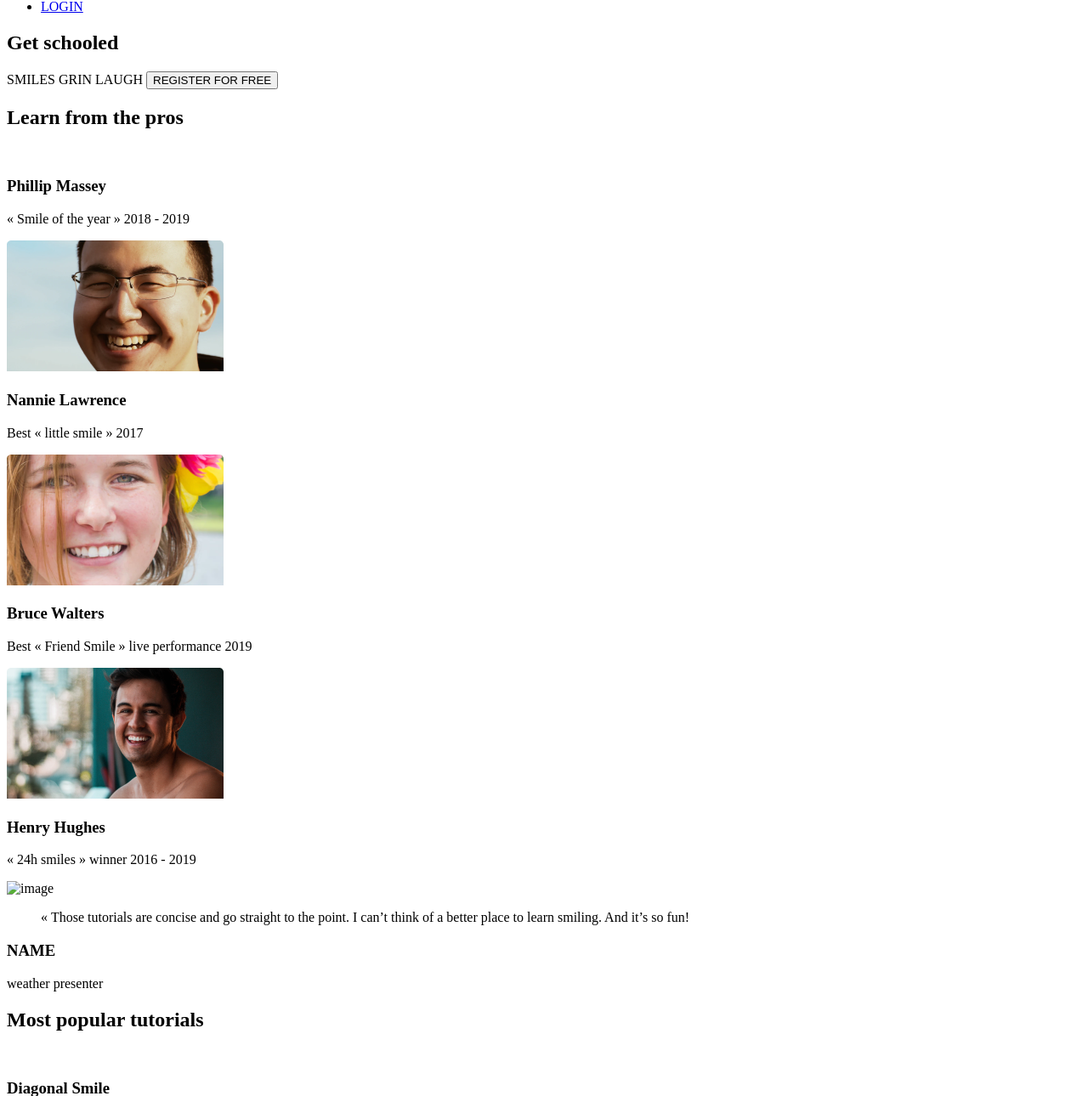
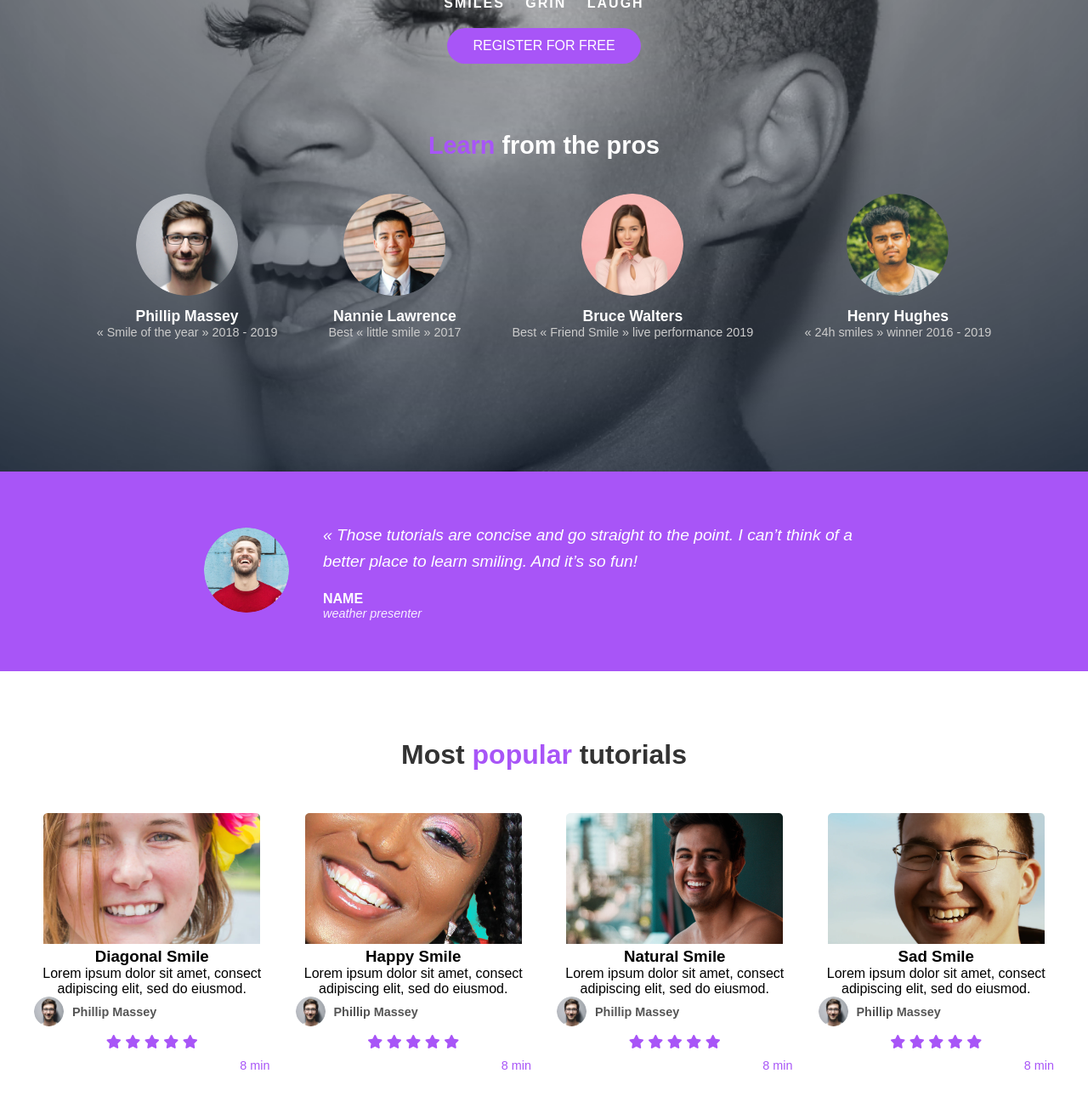
Before and after one commit to frankotsialo/alx_html_css, a plain HTML site: page css_advanced/index.html in a window 1280 px wide. Shown: the part 315-1605 px from the top of the page at 85% size. Drawn offline with Linux system fonts and the light colour scheme.

Commit message:
CSS code

```diff
--- a/css_advanced/index.html
+++ b/css_advanced/index.html
@@ -5,13 +5,16 @@
     <meta name="viewport" content="width=device-width, initial-scale=1.0">
     <script src="https://kit.fontawesome.com/4a2b055604.js" crossorigin="anonymous"></script>
     <title>Document</title>
+    <link rel="stylesheet" href="/css_advanced/styles.css">
 </head>
 <body>
     <header>
         <nav>
-            <img src="https://fakeimg.pl/250x250?text=Sample+Logo" alt="logo">
+            <div class="logo">
+                <img src="/css_advanced/images/logo.png" alt="logo">
+            </div>
 
-            <ul>
+            <ul class="nav-links">
                 <li><a href="#">COURSE</a></li>
                 <li><a href="#">PRICING</a></li>
                 <li><a href="#">LOGIN</a></li>
@@ -20,149 +23,181 @@
 
     </header>
     <main>
-        <section>
-            <div>
+        <section class="hero" >
+            <div class="hero-content" >
+                <div class="hero-tags">
                     <h1>Get schooled</h1>
                     <span>SMILES</span>
                     <span>GRIN</span>
                     <span>LAUGH</span>
-                <button>REGISTER FOR FREE</button>
                 </div>
+                <button class="cta">REGISTER FOR FREE</button>
+            </div>
+            <div class="hero-pros">
+                <h2><span>Learn</span> from the pros</h2>
                 <div>
-                <h2>Learn from the pros</h2>
-                <div>
-                    <div>
-                        <img src="./images/1 (3).png" alt="">
+                    <div class="pros-list">
+                        <div class="pro">
+                            <img src="./images/1.png" alt="">
                             <h3>Phillip Massey</h3>
                             <p>« Smile of the year » 2018 - 2019</p>
                         </div>
-                    <div>
-                        <img src="./images/6.png" alt="">
+                        <div class="pro">
+                            <img src="./images/2.png" alt="">
                             <h3>Nannie Lawrence</h3>
                             <p>Best « little smile » 2017</p>
                         </div>
-                    <div>
-                        <img src="./images/7.png" alt="">
+                        <div class="pro">
+                            <img src="./images/3.png" alt="">
                             <h3>Bruce Walters</h3>
                             <p>Best « Friend Smile » live performance 2019</p>
                         </div>
-                    <div>
-                        <img src="./images/8.png" alt="">
+                        <div class="pro">
+                            <img src="./images/4.png" alt="">
                             <h3>Henry Hughes</h3>
                             <p>« 24h smiles » winner 2016 - 2019</p>
                         </div>
                     </div>
                 </div>
-        </section>
-        <section>
-            <div>
-                <img src="./images/Bitmap.png" alt="image">
-            </div>
-            <div>
-                <blockquote>« Those tutorials are concise and go straight to the point. I can’t think of a better place to learn smiling. And it’s so fun!</blockquote>
-                <h3>NAME</h3>
-                <P>weather presenter</P>
             </div>
         </section>
-        <section>
-            <h2>Most popular tutorials</h2>
+        <section class="testimonial">
+            <div class="testimonial-content">
                 <div>
-                <img src="./images/Bitmap (1).png" alt="">
+                    <img src="./images/5.png" alt="image">
+                </div>
+                <div class="testimonial-text">
+                    <blockquote class="quote">« Those tutorials are concise and go straight to the point. I can’t think of a better place to learn smiling. And it’s so fun!</blockquote>
+                    <h3 class="name">NAME</h3>
+                    <P class="title">weather presenter</P>
+                </div>
+            </div>
+        </section>
+        <section class="popular-tutorials">
+
+            <h2>Most <span>popular</span> tutorials</h2>
+
+            <div class="tutorial-grid">
+
+                <div class="tutorial-card">
+                <img src="./images/7.png" alt="Diagonal Smile">
                 <h3>Diagonal Smile</h3>
                 <p>Lorem ipsum dolor sit amet, consect adipiscing elit, sed do eiusmod.</p>
-                <div>
-                    <img src="./images/1 (3).png" alt="">
+
+                <div class="author">
+                    <img src="./images/1.png" alt="">
                     <h4>Phillip Massey</h4>
                 </div>
-                <div>
-                    <div><i class="fa-solid fa-star"></i></div>
-                    <div><i class="fa-solid fa-star"></i></div>
-                    <div><i class="fa-solid fa-star"></i></div>
-                    <div><i class="fa-solid fa-star"></i></div>
-                    <div><i class="fa-solid fa-star"></i></div>
+
+                <div class="stars">
+                    <i class="fa-solid fa-star"></i>
+                    <i class="fa-solid fa-star"></i>
+                    <i class="fa-solid fa-star"></i>
+                    <i class="fa-solid fa-star"></i>
+                    <i class="fa-solid fa-star"></i>
                 </div>
-                <p>8 min</p>
+
+                <p class="duration">8 min</p>
                 </div>
-            <div>
-                <img src="./images/Bitmap (4).png" alt="">
+
+                <div class="tutorial-card">
+                <img src="./images/9.png" alt="Happy Smile">
                 <h3>Happy Smile</h3>
                 <p>Lorem ipsum dolor sit amet, consect adipiscing elit, sed do eiusmod.</p>
-                <div>
-                    <img src="./images/1 (3).png" alt="">
+
+                <div class="author">
+                    <img src="./images/1.png" alt="">
                     <h4>Phillip Massey</h4>
                 </div>
-                <div>
-                    <div><i class="fa-solid fa-star"></i></div>
-                    <div><i class="fa-solid fa-star"></i></div>
-                    <div><i class="fa-solid fa-star"></i></div>
-                    <div><i class="fa-solid fa-star"></i></div>
-                    <div><i class="fa-solid fa-star"></i></div>
+
+                <div class="stars">
+                    <i class="fa-solid fa-star"></i>
+                    <i class="fa-solid fa-star"></i>
+                    <i class="fa-solid fa-star"></i>
+                    <i class="fa-solid fa-star"></i>
+                    <i class="fa-solid fa-star"></i>
                 </div>
-                <p>8 min</p>
+
+                <p class="duration">8 min</p>
                 </div>
-            <div>
-                <img src="./images/Bitmap (3).png" alt="">
+
+                <div class="tutorial-card">
+                <img src="./images/8.png" alt="Natural Smile">
                 <h3>Natural Smile</h3>
                 <p>Lorem ipsum dolor sit amet, consect adipiscing elit, sed do eiusmod.</p>
-                <div>
-                    <img src="./images/1 (3).png" alt="">
+
+                <div class="author">
+                    <img src="./images/1.png" alt="">
                     <h4>Phillip Massey</h4>
                 </div>
-                <div>
-                    <div><i class="fa-solid fa-star"></i></div>
-                    <div><i class="fa-solid fa-star"></i></div>
-                    <div><i class="fa-solid fa-star"></i></div>
-                    <div><i class="fa-solid fa-star"></i></div>
-                    <div><i class="fa-solid fa-star"></i></div>
+
+                <div class="stars">
+                    <i class="fa-solid fa-star"></i>
+                    <i class="fa-solid fa-star"></i>
+                    <i class="fa-solid fa-star"></i>
+                    <i class="fa-solid fa-star"></i>
+                    <i class="fa-solid fa-star"></i>
                 </div>
-                <p>8 min</p>
+
+                <p class="duration">8 min</p>
                 </div>
-            <div>
-                <img src="./images/Bitmap (2).png" alt="">
+
+                <div class="tutorial-card">
+                <img src="./images/6.png" alt="Sad Smile">
                 <h3>Sad Smile</h3>
                 <p>Lorem ipsum dolor sit amet, consect adipiscing elit, sed do eiusmod.</p>
-                <div>
-                    <img src="./images/1 (3).png" alt="">
+
+                <div class="author">
+                    <img src="./images/1.png" alt="">
                     <h4>Phillip Massey</h4>
                 </div>
-                <div>
-                    <div><i class="fa-solid fa-star"></i></div>
-                    <div><i class="fa-solid fa-star"></i></div>
-                    <div><i class="fa-solid fa-star"></i></div>
-                    <div><i class="fa-solid fa-star"></i></div>
-                    <div><i class="fa-solid fa-star"></i></div>
+
+                <div class="stars">
+                    <i class="fa-solid fa-star"></i>
+                    <i class="fa-solid fa-star"></i>
+                    <i class="fa-solid fa-star"></i>
+                    <i class="fa-solid fa-star"></i>
+                    <i class="fa-solid fa-star"></i>
                 </div>
-                <p>8 min</p>
+
+                <p class="duration">8 min</p>
                 </div>
+
+            </div>
+
         </section>
-        <section>
-            <h2>Free membership</h2>
-            <div>
-                <img src="./images/smile.svg" alt="">
+        <section class="membership-section">
+            <h2><span>Free</span> membership</h2>
+            <div class="feature-row">
+
+                <div class="member">
+                    <img src="./images/smile.png" alt="">
                     <h3>Lorem Ipsum</h3>
                     <p>Lorem ipsum dolor sit amet, consectetur adipiscing elit.</p>
                 </div>
-            <div>
-                <img src="./images/smile.svg" alt="">
+                <div class="member">
+                    <img src="./images/smile.png" alt="">
                     <h3>Lorem Ipsum</h3>
                     <p>Lorem ipsum dolor sit amet, consectetur adipiscing elit.</p>
                 </div>
-            <div>
-                <img src="./images/smile.svg" alt="">
+                <div class="member">
+                    <img src="./images/smile.png" alt="">
                     <h3>Lorem Ipsum</h3>
                     <p>Lorem ipsum dolor sit amet, consectetur adipiscing elit.</p>
                 </div>
-            <div>
-                <img src="./images/smile.svg" alt="">
+                <div class="member">
+                    <img src="./images/smile.png" alt="">
                     <h3>Lorem Ipsum</h3>
                     <p>Lorem ipsum dolor sit amet, consectetur adipiscing elit.</p>
                 </div>
-            <button>REGISTER FOR FREE</button>
+
+            </div>
+           <button class="reg-button">REGISTER FOR FREE</button>
         </section>
-        <section>
+        <section class="faq-section">
             <h2>F.A.Q</h2>
-            <div>
-                <div>
+            <div class="faq-grid">
+                <div class="faq-columns">
                     <div>
                         <h3>How does this work?</h3>
                     </div>
@@ -177,7 +212,7 @@
                         Lorem ipsum dolor sit amet, consectetur adipiscing elit, sed do eiusmod tempor incididunt ut labore et dolore magna aliqua. Ut enim ad minim veniam, quis nostrud exercitation ullamco laboris nisi ut aliquip ex ea commodo consequat. Duis aute irure dolor in reprehenderit in voluptate velit esse cillum dolore eu fugiat nulla pariatur. Excepteur sint occaecat cupidatat non proident, sunt in culpa qui officia deserunt mollit anim id est laborum.
                     </div>
                 </div>
-                <div>
+                <div class="faq-columns">
                     <div>
                         <h3>How does this work?</h3>
                     </div>
@@ -194,10 +229,10 @@
             </div>
         </section>
     </main>
-    <footer>
+    <footer class="footer">
         <section>
-            <div>
-                <img src="https://fakeimg.pl/250x250?text=Sample+Logo" alt="logo">
+            <div class="footer-content">
+                <img src="/css_advanced/images/logo.png" alt="logo">
                 <div>
                     <i class="fa-brands fa-facebook"></i>
                     <i class="fa-brands fa-twitter"></i>
--- /dev/null
+++ b/css_advanced/styles.css
@@ -0,0 +1,327 @@
+* {
+  margin: 0;
+  padding: 0;
+  box-sizing: border-box;
+}
+
+
+body{
+    background-image: url('/css_advanced/images/Object.png');
+    font-family: Arial, Helvetica, sans-serif;
+    background-size: cover;
+    background-position: center;
+    background-repeat: no-repeat;
+    height: 150vh;
+}
+
+nav{
+    display: flex;
+    justify-content: space-between;
+}
+
+
+.logo{
+    display: flex;
+    justify-content: flex-start;
+    padding: 20px;
+}
+
+.nav-links{
+    display: flex;
+    justify-content: flex-end;
+    padding: 20px;
+}
+
+.nav-links li{
+    display: flex;
+    justify-content: flex-end;
+    padding: 0 20px;
+}
+
+.nav-links li a{
+    transition: all 0.3s ease 0s;
+}
+
+.nav-links li a:hover{
+    color: #0088a9
+}
+
+
+li, a{
+    font-family: Arial, Helvetica, sans-serif;
+    font-size: 16px;
+    font-weight: bold;
+    text-decoration: none;
+    color: #f4f4f4;
+}
+
+.hero {
+  position: relative;
+  height: 100vh;
+  background-size: cover;
+  background-position: center;
+  display: flex;
+  flex-direction: column;
+  justify-content: center;
+  align-items: center;
+  text-align: center;
+  color: white;
+  padding: 0 20px;
+}
+
+
+
+.hero-content {
+  position: relative;
+  z-index: 2;
+}
+
+.hero h1 {
+  font-size: 4rem;
+  font-weight: 700;
+  margin-bottom: 10px;
+}
+
+.hero-tags span {
+  margin: 0 10px;
+  font-weight: 600;
+  letter-spacing: 2px;
+}
+
+.cta {
+  background: #a855f7;
+  color: white;
+  padding: 12px 30px;
+  border: none;
+  border-radius: 25px;
+  font-size: 1rem;
+  margin-top: 20px;
+  cursor: pointer;
+  transition: background 0.3s ease;
+}
+
+.cta:hover {
+  background: #9333ea;
+}
+
+
+.hero-pros {
+  position: relative;
+  z-index: 2;
+  margin-top: 80px;
+}
+
+.hero-pros h2 {
+  font-size: 1.8rem;
+  margin-bottom: 40px;
+}
+
+.hero-pros h2 span {
+  color: #a855f7;
+}
+
+.pros-list {
+  display: flex;
+  justify-content: center;
+  gap: 60px;
+  flex-wrap: wrap;
+}
+
+.pro {
+  text-align: center;
+}
+
+.pro img {
+  width: 120px;
+  height: 120px;
+  border-radius: 50%;
+  border: none;
+  object-fit: cover;
+}
+
+.pro h3 {
+  margin-top: 10px;
+  font-size: 1.1rem;
+}
+
+.pro p {
+  font-size: 0.9rem;
+  color: #ccc;
+}
+
+
+
+.testimonial {
+  background-color: #a855f7;
+  padding: 60px 20px;
+  display: flex;
+  justify-content: center;
+  align-items: center;
+  color: #ffffff;
+}
+
+.testimonial-content {
+  display: flex;
+  align-items: center;
+  max-width: 800px;
+  gap: 40px;
+}
+
+.testimonial-content img {
+  width: 100px;
+  height: 100px;
+  border-radius: 50%;
+  object-fit: cover;
+}
+
+.testimonial-text .quote {
+  font-style: italic;
+  font-size: 1.2rem;
+  line-height: 1.6;
+  margin-bottom: 20px;
+}
+
+.testimonial-text .name {
+  font-weight: bold;
+  font-size: 1rem;
+}
+
+.testimonial-text .title {
+  font-style: italic;
+  font-size: 0.9rem;
+  opacity: 0.9;
+}
+
+.popular-tutorials {
+  text-align: center;
+  padding: 80px 40px;
+  background-color: #ffffff;
+}
+
+.popular-tutorials h2 {
+  font-size: 2rem;
+  margin-bottom: 50px;
+  color: #333333;
+}
+
+.popular-tutorials h2 span {
+  color: #a855f7;
+}
+
+.tutorial-grid {
+  display: grid;
+  grid-template-columns: repeat(4, 1fr);
+  gap: 30px;
+}
+
+
+.author {
+  display: flex;
+  align-items: center;
+  gap: 10px;
+  margin-bottom: 10px;
+}
+
+.author img {
+  width: 35px;
+  height: 35px;
+  border-radius: 50%;
+}
+
+.author h4 {
+  font-size: 0.9rem;
+  color: #555555;
+}
+
+.stars {
+  color: #a855f7; /* purple stars */
+  margin-bottom: 10px;
+}
+
+.duration {
+  font-size: 0.9rem;
+  color: #a855f7;
+  text-align: right;
+}
+
+
+.membership-section{
+    background-color: #1e1e1e;
+    color: white;
+    text-align: center;
+    padding: 80px 20px;
+}
+.membership-section h2 span{
+    color: #a855f7;
+}
+
+.feature-row{
+    display: flex;
+    justify-content: space-between;
+    gap: 40px;
+    flex-wrap: wrap;
+    margin-top: 40px;
+}
+.member{
+    text-align: center;
+    max-width: 200px;
+}
+.reg-button{
+    background: #a855f7; /* purple */
+    color: white;
+    padding: 12px 30px;
+    border: none;
+    border-radius: 25px;
+    font-size: 1rem;
+    margin-top: 20px;
+    cursor: pointer;
+    transition: background 0.3s ease;
+}
+.reg-button:hover {
+    background: #9333ea;
+}
+
+.faq-section{
+    background-color: #f4f4f4;
+    color: #494949;
+    padding: 80px 20px;
+    text-align: center;
+}
+.faq-section h3{
+    margin-bottom: 10px;
+}
+
+.faq-columns{
+    display: flex;
+    justify-content: space-between;
+    gap: 40px;
+    flex-wrap: wrap;
+    margin-top: 40px;
+}
+.faq-grid{
+    display: grid;
+    grid-template-columns: repeat(2, 1fr);
+    gap: 30px;
+    margin-top: 40px;
+    text-align: left;
+}
+
+footer{
+    background-color: #1e1e1e;
+    color: white;
+    text-align: center;
+    padding: 20px;
+    position: relative;
+    bottom: 0;
+    width: 100%;
+}
+
+.footer-content{
+    display: flex;
+    justify-content: space-between;
+    padding: 0 60px;
+    gap: 10px;
+}
+footer p{
+    font-size: 7px;
+}
```
Also changed, not shown: 1 other file. Lines whose indentation alone changed are shown as unchanged.
